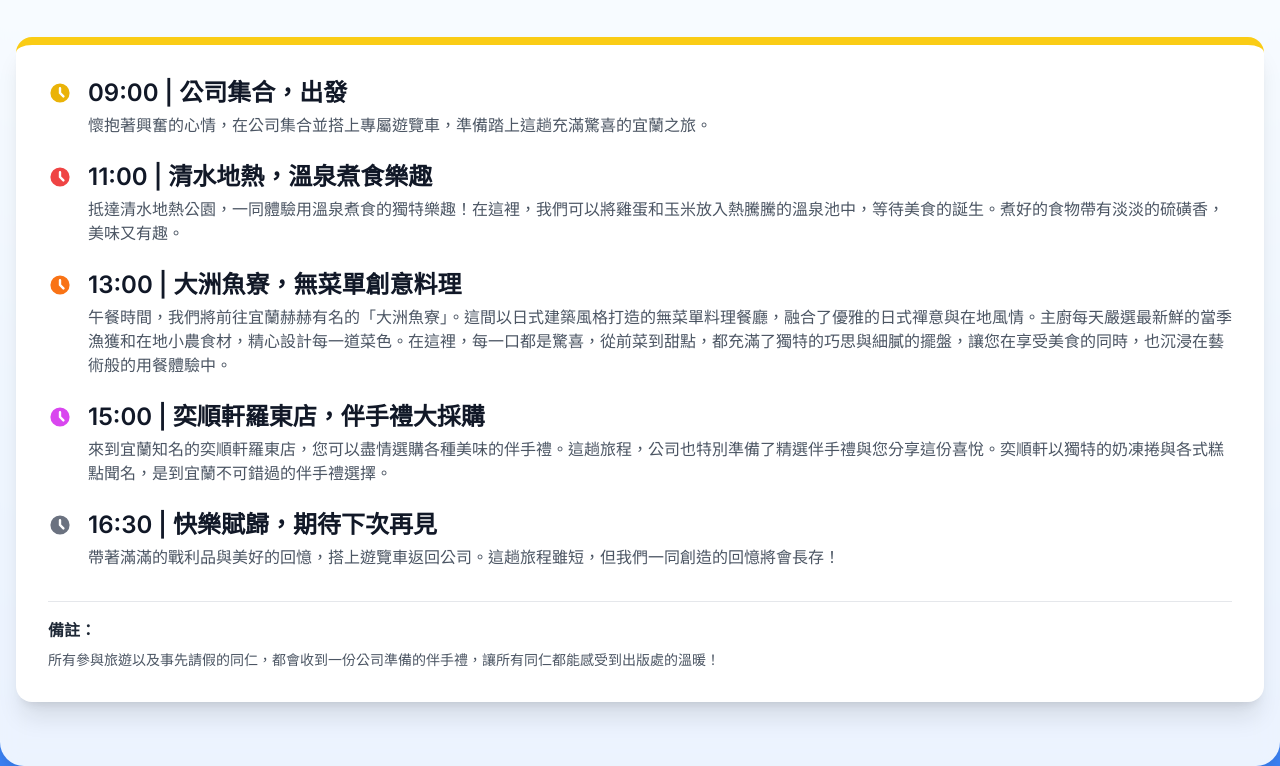
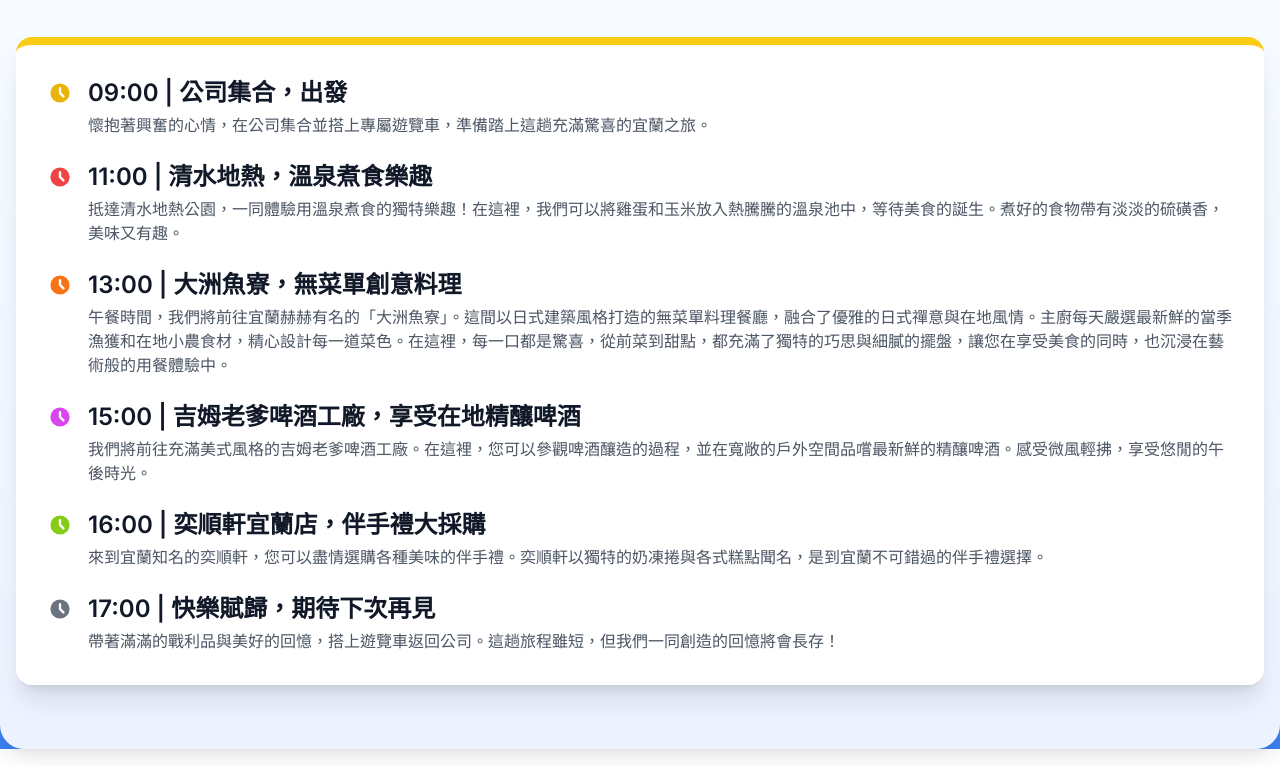
Before and after one commit to Stanley36716/employee_day, a plain HTML site: page index.html in a window 1280 px wide. Shown: the part 199-965 px from the top of the page. Drawn offline with nearby package versions, Linux system fonts and the light colour scheme.

Commit message:
Update index.html

```diff
--- a/index.html
+++ b/index.html
@@ -87,8 +87,19 @@
                             </svg>
                         </div>
                         <div>
-                            <p class="font-semibold text-xl md:text-2xl text-gray-900">15:00 | 奕順軒羅東店，伴手禮大採購</p>
-                            <p class="mt-1 text-gray-600">來到宜蘭知名的奕順軒羅東店，您可以盡情選購各種美味的伴手禮。這趟旅程，公司也特別準備了精選伴手禮與您分享這份喜悅。奕順軒以獨特的奶凍捲與各式糕點聞名，是到宜蘭不可錯過的伴手禮選擇。</p>
+                            <p class="font-semibold text-xl md:text-2xl text-gray-900">15:00 | 吉姆老爹啤酒工廠，享受在地精釀啤酒</p>
+                            <p class="mt-1 text-gray-600">我們將前往充滿美式風格的吉姆老爹啤酒工廠。在這裡，您可以參觀啤酒釀造的過程，並在寬敞的戶外空間品嚐最新鮮的精釀啤酒。感受微風輕拂，享受悠閒的午後時光。</p>
+                        </div>
+                    </li>
+                    <li class="flex items-start space-x-4">
+                        <div class="flex-shrink-0 mt-1">
+                            <svg class="h-6 w-6 text-lime-500" fill="currentColor" viewBox="0 0 20 20">
+                                <path fill-rule="evenodd" d="M10 18a8 8 0 100-16 8 8 0 000 16zm1-12a1 1 0 10-2 0v4a1 1 0 00.293.707l2.828 2.829a1 1 0 101.415-1.415L11 9.586V6z" clip-rule="evenodd" />
+                            </svg>
+                        </div>
+                        <div>
+                            <p class="font-semibold text-xl md:text-2xl text-gray-900">16:00 | 奕順軒宜蘭店，伴手禮大採購</p>
+                            <p class="mt-1 text-gray-600">來到宜蘭知名的奕順軒，您可以盡情選購各種美味的伴手禮。奕順軒以獨特的奶凍捲與各式糕點聞名，是到宜蘭不可錯過的伴手禮選擇。</p>
                         </div>
                     </li>
                     <li class="flex items-start space-x-4">
@@ -98,17 +109,11 @@
                             </svg>
                         </div>
                         <div>
-                            <p class="font-semibold text-xl md:text-2xl text-gray-900">16:30 | 快樂賦歸，期待下次再見</p>
+                            <p class="font-semibold text-xl md:text-2xl text-gray-900">17:00 | 快樂賦歸，期待下次再見</p>
                             <p class="mt-1 text-gray-600">帶著滿滿的戰利品與美好的回憶，搭上遊覽車返回公司。這趟旅程雖短，但我們一同創造的回憶將會長存！</p>
                         </div>
                     </li>
                 </ul>
-
-                <!-- 備註區塊 -->
-                <div class="mt-8 pt-4 border-t border-gray-200">
-                    <h3 class="font-semibold text-base text-gray-800 mb-2">備註：</h3>
-                    <p class="text-sm text-gray-600">所有參與旅遊以及事先請假的同仁，都會收到一份公司準備的伴手禮，讓所有同仁都能感受到出版處的溫暖！</p>
-                </div>
             </div>
         </div>
     </div>
```
